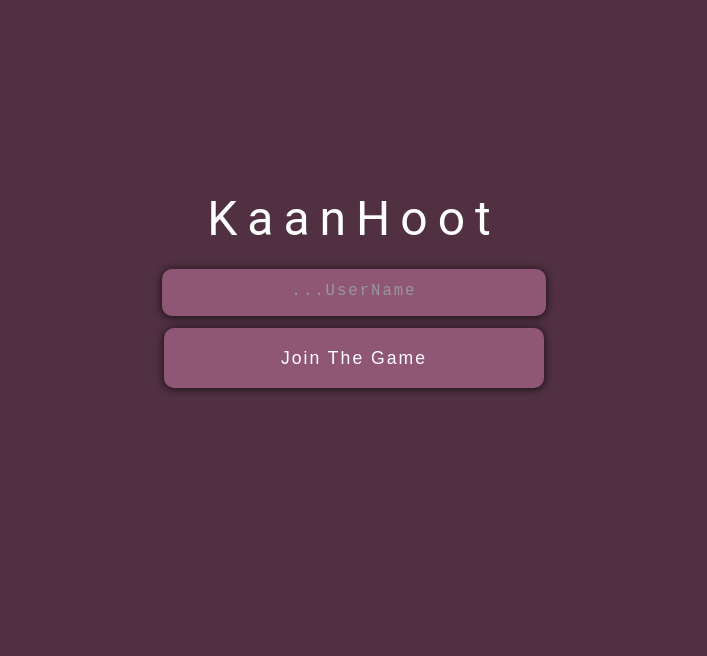
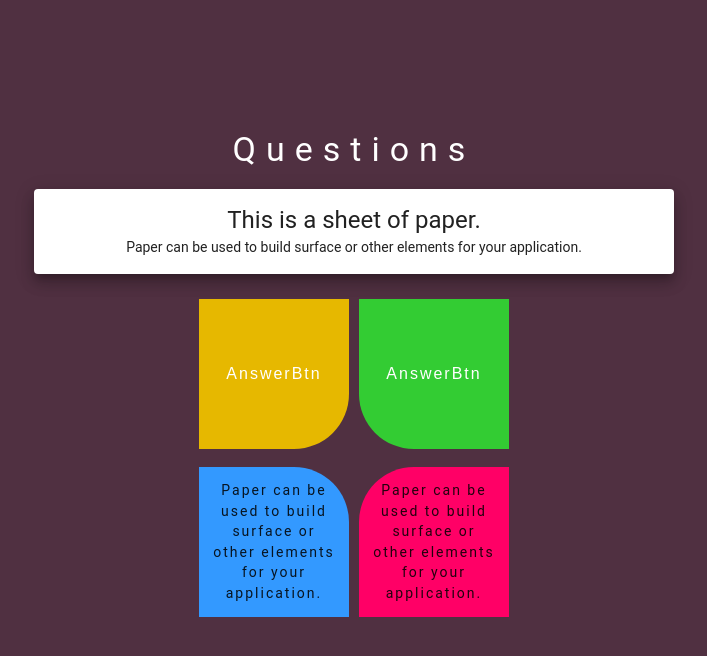
Before and after one commit to kaanatesel/KaanHoot, a React (Create React App) app in the folder khFe/kaanhoot/: page /questions in a window 1280 px wide. Shown: the top 656 px of the page, without its empty margins (286-993 px from the left). Built offline with nearby package versions, Linux system fonts and the light colour scheme.

Commit message:
questions pages is added

```diff
--- a/khFe/kaanhoot/package.json
+++ b/khFe/kaanhoot/package.json
@@ -9,6 +9,7 @@
     "npm": "^6.4.1",
     "react": "^16.6.0",
     "react-dom": "^16.6.0",
+    "react-router-dom": "^4.3.1",
     "react-scripts": "2.1.1"
   },
   "scripts": {
--- a/khFe/kaanhoot/src/App.js
+++ b/khFe/kaanhoot/src/App.js
@@ -1,13 +1,21 @@
 import React, { Component } from 'react';
 import './App.css';
+import { BrowserRouter as Router, Route, Switch } from "react-router-dom";
+
 
 //Components
 import MainPage from './MainPage'
+import Questions from './Questions.js'
 
 class App extends Component {
   render() {
     return (
-      <MainPage />
+      <Router>
+        <Switch>
+          <Route exact path="/" component={MainPage} />
+          <Route exact path="/questions" component={Questions} />
+        </Switch>
+      </Router>
     );
   }
 }
--- /dev/null
+++ b/khFe/kaanhoot/src/Components/AnswerBtn/AnswerBtnA.js
@@ -0,0 +1,13 @@
+import React, { Component } from 'react';
+import './style.css'
+
+
+class AnswerButton extends Component {
+    render() {
+        return (
+            <button {...this.props} className='AnswerBtnA'>AnswerBtn</button>
+        );
+    }
+}
+
+export default AnswerButton;
--- /dev/null
+++ b/khFe/kaanhoot/src/Components/AnswerBtn/AnswerBtnB.js
@@ -0,0 +1,13 @@
+import React, { Component } from 'react';
+import './style.css'
+
+
+class AnswerButton extends Component {
+    render() {
+        return (
+            <button {...this.props} className='AnswerBtnB'></button>
+        );
+    }
+}
+
+export default AnswerButton;
--- /dev/null
+++ b/khFe/kaanhoot/src/Components/AnswerBtn/AnswerBtnC.js
@@ -0,0 +1,13 @@
+import React, { Component } from 'react';
+import './style.css'
+
+
+class AnswerButtonC extends Component {
+    render() {
+        return (
+            <button {...this.props} className='AnswerBtnC'>AnswerBtn</button>
+        );
+    }
+}
+
+export default AnswerButtonC;
--- /dev/null
+++ b/khFe/kaanhoot/src/Components/AnswerBtn/AnswerBtnD.js
@@ -0,0 +1,13 @@
+import React, { Component } from 'react';
+import './style.css'
+
+
+class AnswerButtonD extends Component {
+    render() {
+        return (
+            <button {...this.props} className='AnswerBtnD'></button>
+        );
+    }
+}
+
+export default AnswerButtonD;
--- /dev/null
+++ b/khFe/kaanhoot/src/Components/AnswerBtn/style.css
@@ -0,0 +1,99 @@
+.AnswerBtnA{
+    transition:  background-color 2s ease , border-radius 1s ease;
+    padding: 12px;
+    margin: 5px;
+    width: 150px;
+    height: 150px;
+    background-color: #e6b800;
+    border-radius: 0px 0px 55px 0px;
+    -moz-border-radius: 0px 0px 55px 0px;
+    -webkit-border-radius: 0px 0px 55px 0px;
+    border: 0px hidden #000000;
+    color: #fff;
+    font-size: 1rem;
+    letter-spacing: 2px;
+    cursor: pointer;
+}
+.AnswerBtnA:hover{
+    transition:  background-color 1s ease , border-radius 1s ease;
+    background-color:   #997a00;
+    border-radius: 0px 0px 0px 0px;
+    -moz-border-radius: 0px 0px 0px 0px;
+    -webkit-border-radius: 0px 0px 0px 0px;
+    border: 0px hidden #000000
+}
+.AnswerBtnB{
+    transition:  background-color 2s ease , border-radius 1s ease;
+    padding: 12px;
+    margin: 5px;
+    width: 150px;
+    height: 150px;
+    background-color:  #3399ff;
+    border-radius: 0px 55px 0px 0px;
+    -moz-border-radius: 0px 55px 0px 0px;
+    -webkit-border-radius: 0px 55px 0px 0px;
+    border: 0px hidden #000000;
+    color: #fff;
+    font-size: 1rem;
+    letter-spacing: 2px;
+    cursor: pointer;
+}
+.AnswerBtnB:hover{
+    transition:  background-color 1s ease ,  border-radius 1s ease;
+    background-color:   #0073e6;
+    border-radius: 0px 0px 0px 0px;
+    -moz-border-radius: 0px 0px 0px 0px;
+    -webkit-border-radius: 0px 0px 0px 0px;
+    border: 0px hidden #000000;
+
+}
+.AnswerBtnC{
+    transition:  background-color 2s ease , border-radius 1s ease;
+    padding: 12px;
+    margin: 5px;
+    width: 150px;
+    height: 150px;
+    background-color:   #33cc33;
+    border-radius: 0px 0px 0px 55px;
+    -moz-border-radius: 0px 0px 0px 55px;
+    -webkit-border-radius: 0px 0px 0px 55px;
+    border: 0px hidden #000000;
+    color: #fff;
+    font-size: 1rem;
+    letter-spacing: 2px;
+    cursor: pointer;
+}
+.AnswerBtnC:hover{
+    transition:  background-color 1s ease ,  border-radius 1s ease;
+    background-color:   #248f24;
+    border-radius: 0px 0px 0px 0px;
+    -moz-border-radius: 0px 0px 0px 0px;
+    -webkit-border-radius: 0px 0px 0px 0px;
+    border: 0px hidden #000000;
+
+}
+.AnswerBtnD{
+    transition:  background-color 2s ease , border-radius 1s ease;
+    padding: 12px;
+    margin: 5px;
+    width: 150px;
+    height: 150px;
+    background-color:   #ff0066;
+    border-radius: 55px 0px 0px 0px;
+    -moz-border-radius: 55px 0px 0px 0px;
+    -webkit-border-radius: 55px 0px 0px 0px;
+    border: 0px hidden #000000;
+    color: #fff;
+    font-size: 1rem;
+    letter-spacing: 2px;
+    cursor: pointer;
+}
+.AnswerBtnD:hover{
+    transition:  background-color 1s ease ,  border-radius 1s ease;
+    background-color:    #b30047;
+    border-radius: 0px 0px 0px 0px;
+    -moz-border-radius: 0px 0px 0px 0px;
+    -webkit-border-radius: 0px 0px 0px 0px;
+    border: 0px hidden #000000;
+
+}
--- a/khFe/kaanhoot/src/MainPage.js
+++ b/khFe/kaanhoot/src/MainPage.js
@@ -3,11 +3,13 @@ import Grid from '@material-ui/core/Grid';
 import { createMuiTheme } from '@material-ui/core/styles';
 import { withStyles } from '@material-ui/core/styles';
 import Typography from '@material-ui/core/Typography';
-
+import { BrowserRouter as Router, Route, Link } from "react-router-dom";
 
 //Components
 import Btn from './Components/Btn/Btn'
 import Input from './Components/Input'
+
+
 const palette = {
     types: {
         backgroundCOLOR: {
@@ -32,6 +34,10 @@ const Styles = {
     KaanHoot: {
         color: '#fff',
         letterSpacing: '10px',
+    },
+    Error: {
+        color: 'red',
+        fontWeight: 'bold',
     }
 }
 
@@ -42,6 +48,7 @@ class MainPage extends Component {
         super()
         this.state = {
             UserName: '',
+            Error: '',
         }
     }
 
@@ -54,7 +61,17 @@ class MainPage extends Component {
 
     getUserName = () => {
         const UserName = this.state.UserName
-        console.log(UserName)
+        if (!UserName) {
+            console.log('yok')
+            this.setState({
+                Error: 'NO Username NO Game'
+            })
+        } else {
+            console.log(UserName)
+            this.setState({
+                Error: ''
+            })
+        }
     }
 
     render() {
@@ -77,9 +94,16 @@ class MainPage extends Component {
                             />
                         </Grid>
                         <Grid item xs={12}>
-                            <Btn onClick={this.getUserName}>
-                                Join The Game
-                            </Btn>
+                            <Link to="/questions" >
+                                <Btn onClick={this.getUserName}>
+                                    Join The Game
+                                </Btn>
+                            </Link>
+                        </Grid>
+                        <Grid item xs={12}>
+                            <Typography variant="h6" className={classes.Error} gutterBottom>
+                                {this.state.Error}
+                            </Typography>
                         </Grid>
                     </Grid>
                 </Grid>
--- /dev/null
+++ b/khFe/kaanhoot/src/Questions.js
@@ -0,0 +1,118 @@
+import React, { Component } from 'react';
+import { createMuiTheme } from '@material-ui/core/styles';
+import { withStyles } from '@material-ui/core/styles';
+import Grid from '@material-ui/core/Grid';
+import Typography from '@material-ui/core/Typography';
+import Paper from '@material-ui/core/Paper';
+
+
+//Components
+import Input from './Components/Input'
+import AnswerButtonA from './Components/AnswerBtn/AnswerBtnA'
+import AnswerButtonB from './Components/AnswerBtn/AnswerBtnB'
+import AnswerButtonC from './Components/AnswerBtn/AnswerBtnC'
+import AnswerButtonD from './Components/AnswerBtn/AnswerBtnD'
+
+
+
+const palette = {
+    types: {
+        backgroundCOLOR: {
+            background: {
+                default: "#503041"
+            }
+        },
+    },
+
+};
+const theme = createMuiTheme({ palette });
+
+const Styles = {
+    '@global': {
+        body: {
+            background: theme.palette.types.backgroundCOLOR.background.default,
+        }
+    },
+    CenteredDiv: {
+        marginTop: '10%',
+        textAlign: 'center',
+    },
+    KaanHoot: {
+        color: '#fff',
+        letterSpacing: '10px',
+    },
+    AnswerButtons: {
+        margin: '10px',
+    },
+    paper: {
+        ...theme.mixins.gutters(),
+        paddingTop: theme.spacing.unit * 2,
+        paddingBottom: theme.spacing.unit * 2,
+      },
+    root:{
+        textAlign:'center;'
+    }
+}
+
+
+class Questions extends Component {
+
+    constructor(props) {
+        super()
+        this.state = {
+            UserName: '',
+            Error: '',
+        }
+    }
+
+    render() {
+        const { classes } = this.props;
+        return (
+            <Grid container className={classes.root} spacing={16}>
+                <Grid item xs={3}></Grid>
+                <Grid item className={classes.CenteredDiv} xs={6}>
+                    <Grid container className={classes.root} spacing={8}>
+                        <Grid item xs={12}>
+                            <Typography variant="h4" className={classes.KaanHoot}>
+                                Questions
+                           </Typography>
+                        </Grid>
+                        <Grid container className={classes.root} spacing={16}>
+                        <Grid item></Grid>
+                        <Grid item xs={12}>
+                            <Paper className={classes.paper} elevation={10}>
+                                <Typography variant="h5" component="h3">
+                                    This is a sheet of paper.
+                                </Typography>
+                                <Typography component="p">
+                                    Paper can be used to build surface or other elements for your application.
+                                </Typography>
+                            </Paper>
+                        </Grid>
+                        <Grid item></Grid>
+                        </Grid>
+                        <Grid item xs={12} >
+                            <AnswerButtonA></AnswerButtonA>
+                            <AnswerButtonC></AnswerButtonC>
+                        </Grid>
+                        <Grid item xs={12} >
+                            <AnswerButtonB>
+                            <Typography component="p">
+                                    Paper can be used to build surface or other elements for your application.
+                                </Typography>
+                            </AnswerButtonB>
+                            <AnswerButtonD>
+                            <Typography component="p">
+                                    Paper can be used to build surface or other elements for your application.
+                                </Typography>
+                            </AnswerButtonD>
+                        </Grid>
+                    </Grid>
+                </Grid>
+                <Grid item xs={3}></Grid>
+            </Grid>
+        );
+    }
+}
+
+export default withStyles(Styles)(Questions);
```
Also changed, not shown: 1 other file (tests, documents, lock files or other folders).
